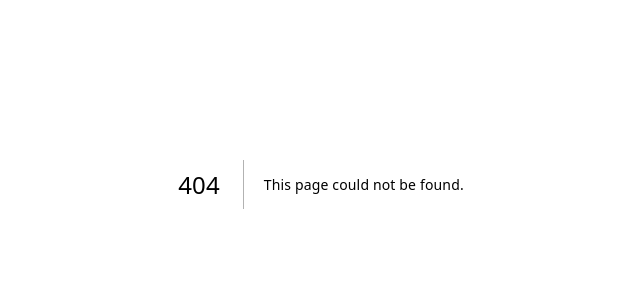
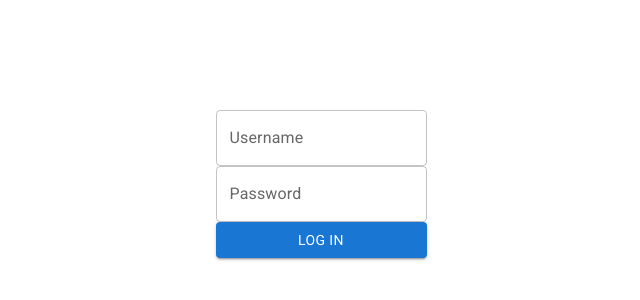
Before and after one commit to sudopseudocode/wger-ui, a Next.js app: page /login in a window 1280 px wide. Before the commit this address had no page. Shown: the part 216-516 px from the top of the page, without its empty margins (319-959 px from the left). Built offline with nearby package versions, Linux system fonts and the light colour scheme.

Commit message:
feat: accessToken localStorage hooks working

```diff
--- a/app/layout.tsx
+++ b/app/layout.tsx
@@ -2,6 +2,7 @@ import type { Metadata } from "next";
 import { Roboto } from "next/font/google";
 import { CssBaseline } from "@mui/material";
 import "./globals.css";
+import { AuthWrapper } from "@/lib/Authentication";
 
 export const metadata: Metadata = {
   title: "Create Next App",
--- /dev/null
+++ b/app/login/page.module.css
@@ -0,0 +1,16 @@
+.page {
+  width: 100%;
+  height: 100vh;
+  display: flex;
+  justify-content: center;
+  align-items: center;
+
+  & form {
+    display: flex;
+    flex-direction: column;
+  }
+}
+
+.textField {
+  margin-bottom: 1rem;
+}
--- /dev/null
+++ b/app/login/page.tsx
@@ -0,0 +1,89 @@
+"use client";
+import styles from "./page.module.css";
+import { Button, TextField } from "@mui/material";
+import { type FormEvent, useState } from "react";
+import { ACCESS_TOKEN_KEY, REFRESH_TOKEN_KEY } from "@/lib/constants";
+
+import { z } from "zod";
+import { fetcher } from "@/lib/fetcher";
+
+const LoginFormSchema = z.object({
+  username: z
+    .string()
+    .min(2, { message: "Name must be at least 2 characters long." })
+    .trim(),
+  password: z
+    .string()
+    .min(8, { message: "Be at least 8 characters long" })
+    .regex(/[a-zA-Z]/, { message: "Contain at least one letter." })
+    .regex(/[0-9]/, { message: "Contain at least one number." })
+    .regex(/[^a-zA-Z0-9]/, {
+      message: "Contain at least one special character.",
+    })
+    .trim(),
+});
+
+export default function LoginPage() {
+  const [username, setUsername] = useState("");
+  const [password, setPassword] = useState("");
+  const [pending, setPending] = useState(false);
+  const [showErrors, setShowErrors] = useState(false);
+  // Form validation
+  const validatedFields = LoginFormSchema.safeParse({
+    username,
+    password,
+  });
+  const errors = validatedFields.error?.flatten().fieldErrors;
+
+  const login = async (event: FormEvent<HTMLFormElement>) => {
+    event.preventDefault();
+    if (!validatedFields.success) {
+      setShowErrors(true);
+      return;
+    }
+    setPending(true);
+    const data = await fetcher({
+      url: "/token",
+      opts: {
+        method: "POST",
+        body: JSON.stringify({
+          username,
+          password,
+        }),
+      },
+    });
+    console.log(data);
+    setPending(false);
+    localStorage.setItem(ACCESS_TOKEN_KEY, data.access);
+    localStorage.setItem(REFRESH_TOKEN_KEY, data.refresh);
+  };
+
+  return (
+    <div className={styles.page}>
+      <form onSubmit={login}>
+        <TextField
+          className={styles.textField}
+          label="Username"
+          variant="outlined"
+          error={showErrors && !!errors?.username}
+          helperText={showErrors && errors?.username?.[0]}
+          onChange={(event) => setUsername(event.target.value)}
+          value={username}
+        />
+        <TextField
+          className={styles.textField}
+          label="Password"
+          variant="outlined"
+          type="password"
+          error={showErrors && !!errors?.password}
+          helperText={showErrors && errors?.password?.[0]}
+          onChange={(event) => setPassword(event.target.value)}
+          value={password}
+        />
+        <Button variant="contained" disabled={pending} type="submit">
+          Log In
+        </Button>
+      </form>
+    </div>
+  );
+}
--- /dev/null
+++ b/lib/constants.ts
@@ -0,0 +1,3 @@
+export const REFRESH_TOKEN_KEY = "refreshToken";
+
+export const ACCESS_TOKEN_KEY = "accessToken";
--- a/lib/fetcher.ts
+++ b/lib/fetcher.ts
@@ -1,17 +1,20 @@
 type FetchArgs = {
-  url: string;
+  url: string | null;
   accessToken?: string;
+  opts?: RequestInit;
 };
 
 const BASE_URL = "https://wger.pauld.link/api/v2";
 
-export const fetcher = async ({ url, accessToken }: FetchArgs) => {
+export const fetcher = async ({ url, accessToken, opts }: FetchArgs) => {
   const response = await fetch(BASE_URL + url, {
+    mode: "cors",
+    ...opts,
     headers: {
       "Content-Type": "application/json",
       ...(accessToken && { Authorization: `Bearer ${accessToken}` }),
+      ...opts?.headers,
     },
-    mode: "cors",
   });
   if (!response.ok) {
     throw new Error("Failed to fetch");
--- a/package.json
+++ b/package.json
@@ -16,7 +16,8 @@
     "next": "15.0.3",
     "react": "19.0.0-rc-66855b96-20241106",
     "react-dom": "19.0.0-rc-66855b96-20241106",
-    "swr": "^2.2.5"
+    "swr": "^2.2.5",
+    "zod": "^3.23.8"
   },
   "devDependencies": {
     "@types/node": "^20",
```
Also changed, not shown: app/page.tsx (+4 -54 lines), lib/useAccessToken.ts (added, +63 -0 lines), lib/useRefreshToken.ts (added, +43 -0 lines), 1 other file (tests, documents, lock files or other folders).
